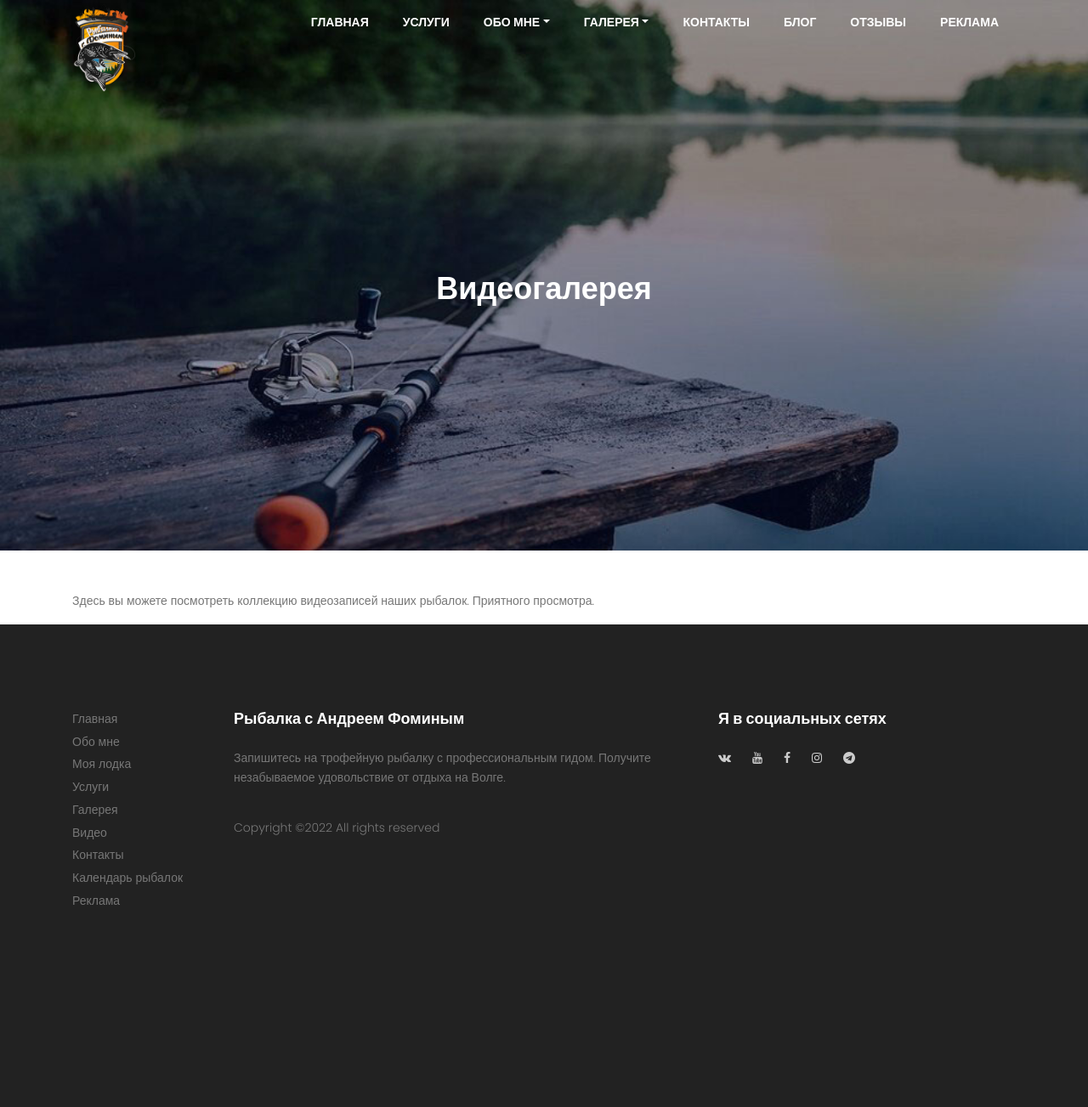
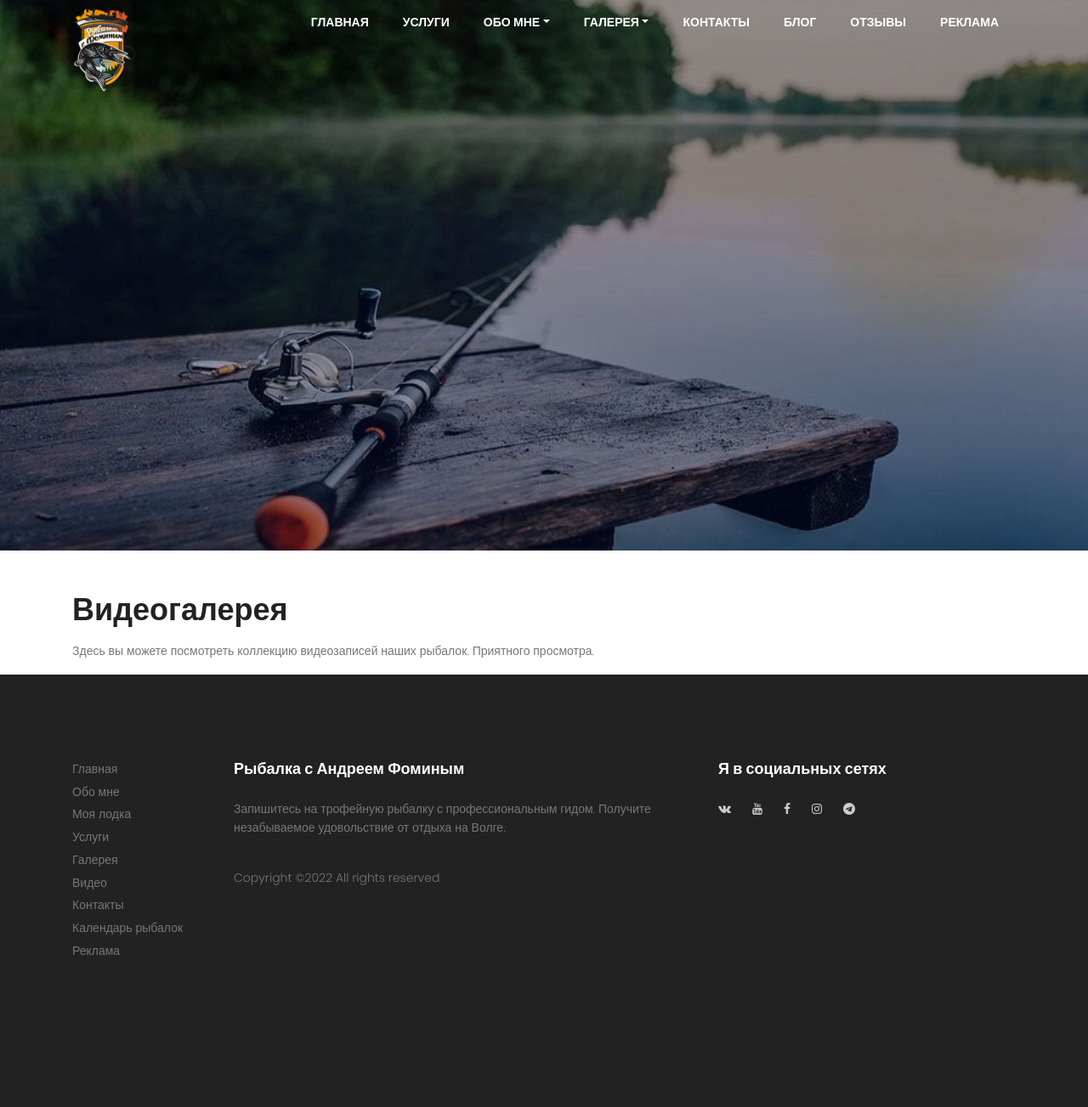
Before and after one commit to dgolov/FominFishing, a Django app: page /video in a window 1280 px wide. Shown: the whole page at 85% size. Before the commit the page ends 1065 px from the top, so only its background shows below. Run offline with Django 4.2, Linux system fonts and the light colour scheme; data that the repository does not hold is empty; some libraries are stand-ins or nearby versions.

Commit message:
Updated titles

```diff
--- a/templates/boat.html
+++ b/templates/boat.html
@@ -10,9 +10,6 @@
             <div class="row height align-items-center justify-content-center">
                 <div class="col-lg-10">
                     <div class="generic-banner-content">
-                        <h2 class="text-white">Моя лодка</h2>
-                        <p class="text-white">Здесь вы найдете описание и характеристики катера и установленного на него
-                            оборудования.</p>
                     </div>
                 </div>
             </div>
@@ -21,6 +18,7 @@
     <div class="whole-wrap">
         <div class="container">
             <h1 class="mt-5 mb-5">Рыбалка на катере</h1>
+            <p>Здесь вы найдете описание и характеристики катеров и установленного на них оборудования.</p>
             <div class="row section-top-border">
                 <div class="col-md-12">
                     <table class="table">
--- a/templates/calendar.html
+++ b/templates/calendar.html
@@ -10,7 +10,6 @@
             <div class="row height align-items-center justify-content-center">
                 <div class="col-lg-10">
                     <div class="generic-banner-content">
-                        <h2 class="text-white">Календарь рыбалок</h2>
                     </div>
                 </div>
             </div>
--- a/templates/gallery.html
+++ b/templates/gallery.html
@@ -9,7 +9,6 @@
             <div class="row height align-items-center justify-content-center">
                 <div class="col-lg-10">
                     <div class="generic-banner-content">
-                        <h1 class="text-white mb-3">Галерея трофеев</h1>
                     </div>
                 </div>
             </div>
@@ -17,6 +16,7 @@
     </section>
     <div class="whole-wrap">
         <div class="container">
+        <h1 class="title mt-5">Галерея трофеев</h1>
         <p class="mt-5">Здесь вы можете посмотреть фотографии с наших рыбалок. Все снимки представлены без обработки и
             сделаны мною, на моем катере. Фотографии являются моей собственностью и публикация их
             <span style="font-weight: bold;">запрещена</span> без моего письменного разрешения.</p>
--- a/templates/service.html
+++ b/templates/service.html
@@ -10,8 +10,6 @@
             <div class="row height align-items-center justify-content-center">
                 <div class="col-lg-10">
                     <div class="generic-banner-content">
-                        <h1 class="text-white">{{ title }}</h1>
-                        <p class="text-white"></p>
                     </div>
                 </div>
             </div>
@@ -19,7 +17,8 @@
     </section>
     <div class="whole-wrap">
         <div class="container">
-            <p class="mt-5 mb-5">Выберите сезон и понравившуюся вам услугу и укажите ее в форме записи.
+            <h1 class="title mt-5">{{ title }}</h1>
+            <p class="mt-4">Выберите сезон и понравившуюся вам услугу и укажите ее в форме записи.
                 Так же вы можете подобрать свободную дату открыв <a href="{% url 'calendar' %}">календарь рыбалок</a>.</p>
             <div class="row section-top-border">
                 <div class="col-md-6">
--- a/templates/video.html
+++ b/templates/video.html
@@ -10,8 +10,6 @@
             <div class="row height align-items-center justify-content-center">
                 <div class="col-lg-10">
                     <div class="generic-banner-content">
-                        <h1 class="text-white">Видеогалерея</h1>
-                        <p class="text-white"></p>
                     </div>
                 </div>
             </div>
@@ -19,7 +17,8 @@
     </section>
     <div class="whole-wrap">
         <div class="container">
-            <p class="mt-5">Здесь вы можете посмотреть коллекцию видеозаписей наших рыбалок. Приятного просмотра.</p>
+            <h1 class="title mt-5">Видеогалерея</h1>
+            <p class="mt-3">Здесь вы можете посмотреть коллекцию видеозаписей наших рыбалок. Приятного просмотра.</p>
             {% for video in videos %}
                 <div class="row section-top-border">
                     <div class="col-md-12">
```
